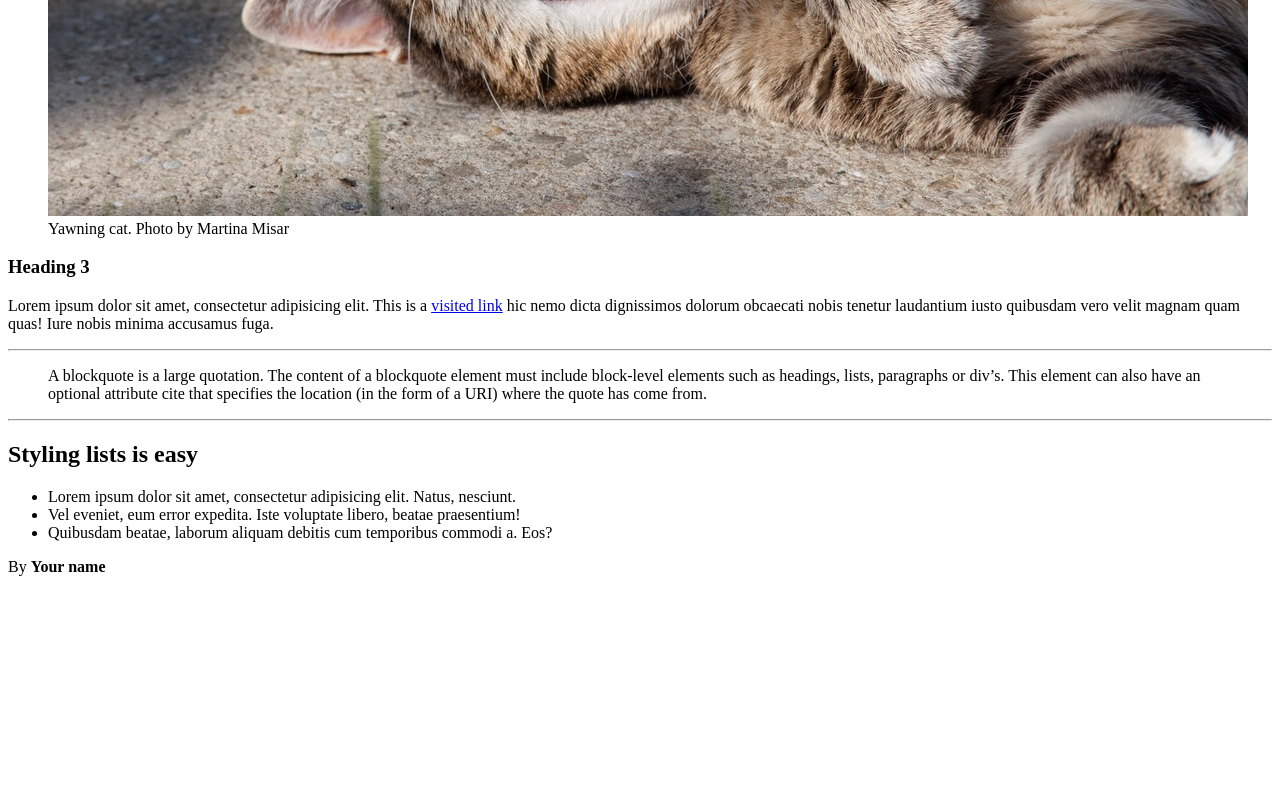
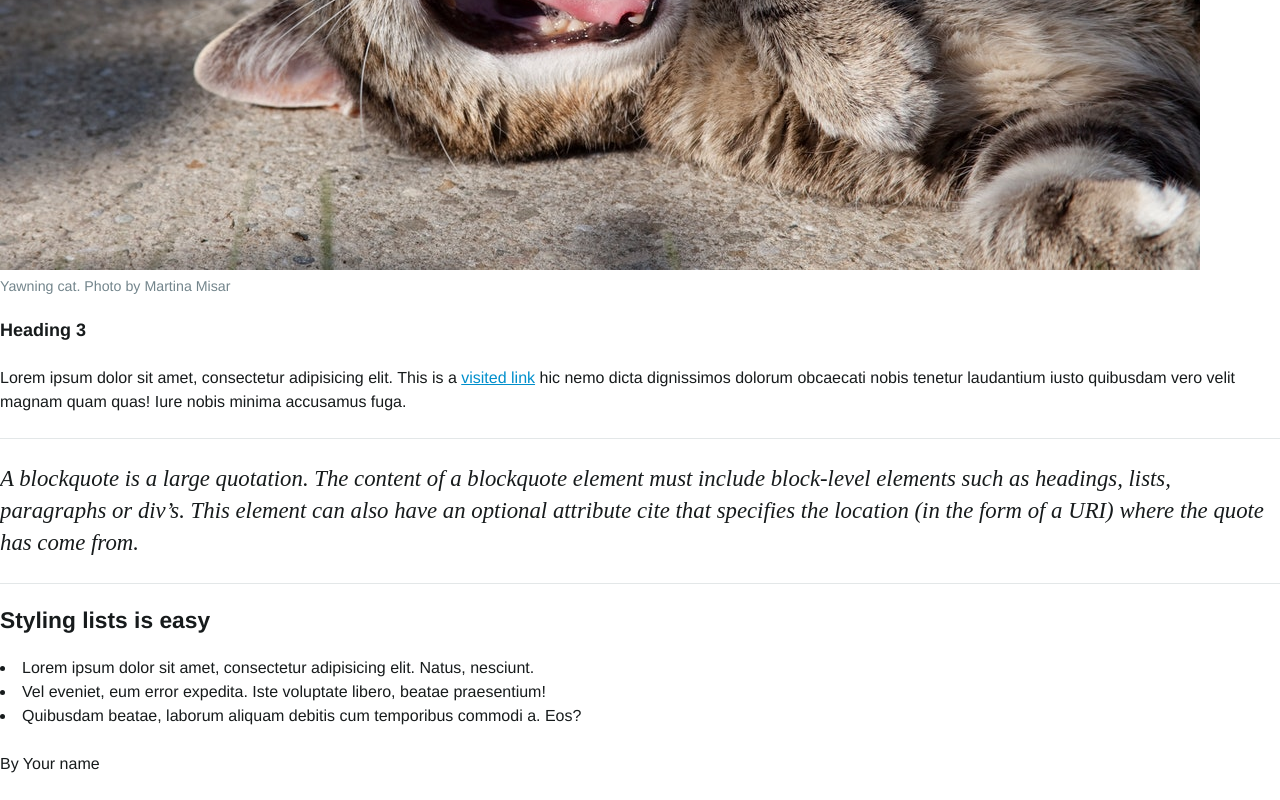
Before and after one commit to mct-ui/html5-boilerplate-PypaertSybrin, a plain HTML site: page index.html in a window 1280 px wide. Shown: the part 797-1597 px from the top of the page. Before the commit the page ends 1389 px from the top, so only its background shows below. Drawn offline with Linux system fonts and the light colour scheme.

Commit message:
Added default link styles

```diff
--- a/css/screen.scss
+++ b/css/screen.scss
@@ -158,15 +158,18 @@ $breakpoints: (
 *,
 *:before,
 *:after {
-  // Reset box-sizing
+  box-sizing: border-box;
 }
 
 * {
-  // Reset margin and font-size and font-weight
+  margin: 0;
+  font-size: 100%;
+  font-weight: normal;
 }
 
 img {
-  // make images block level elements
+  display: block;
+  max-width: 100%;
   // make images responsive
 }
 
@@ -181,6 +184,11 @@ img {
 */
 
 html {
+  font-size: calc($root-font-size / 16 * 100%);
+  line-height: 1.5;
+  font-family: $font-family-primary;
+  color: $color-text;
+  scroll-behavior: smooth;
 }
 
 /*
@@ -188,6 +196,8 @@ html {
 */
 
 ::selection {
+  background: $color-primary-light;
+  color: white;
 }
 
 /*
@@ -197,17 +207,33 @@ html {
 */
 
 h1 {
+  font-size: $ms5;
+  font-weight: 700;
+  line-height: calc($baseline * 4);
+  margin-bottom: $space-m;
 }
 
 h2 {
+  font-weight: 700;
+  font-size: $ms3;
+  line-height: calc($baseline * 3);
+  margin-bottom: $space-m;
 }
 
 h3 {
+  font-weight: 700;
+  font-size: $ms1;
+  line-height: calc($baseline * 3);
+  margin-bottom: $space-m;
 }
 
 h4,
 h5,
 h6 {
+  font-weight: 700;
+  font-size: $ms0;
+  line-height: calc($baseline * 3);
+  margin-bottom: $space-m;
 }
 
 p,
@@ -217,35 +243,57 @@ dl,
 table,
 address,
 figure {
+  margin-bottom: $space-m;
 }
 
 ul,
 ol {
+  padding: 0;
+  list-style-position: inside;
 }
 
 li ul,
 li ol {
+  margin-bottom: 0;
 }
 
 blockquote {
+  font-family: $font-family-secondary;
+  font-style: italic;
+  font-size: $ms3;
+  line-height: calc($baseline * 4);
+  margin-bottom: $space-m;
 }
 
 figcaption {
+  font-size: $ms-1;
+  line-height: calc($baseline * 2);
+  margin-top: $space-xs;
+  color: $color-text-lighter;
 }
 
 hr {
+  border: 0;
+  height: 1px;
+  background: $color-border;
+  margin-bottom: $space-m;
 }
 
 a {
+  color: $color-primary;
+  transition: all 0.1s ease-in-out;
 }
 
 a:hover {
+  color: $color-primary-light;
 }
 
 a:visited {
+  color: $color-primary;
 }
 
 a:active {
+  color: $color-primary-dark;
 }
 
 /*---------------------------------------/*
```
Also changed, not shown: css/screen.css.
